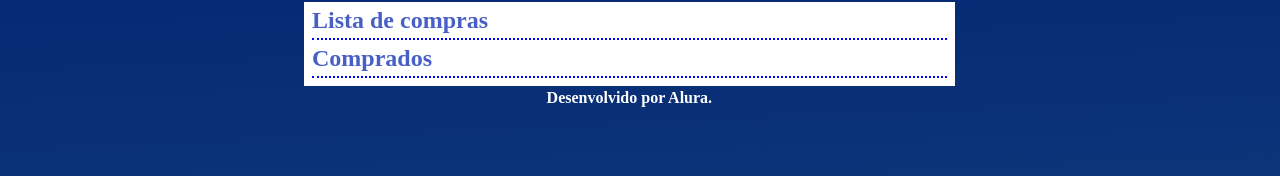
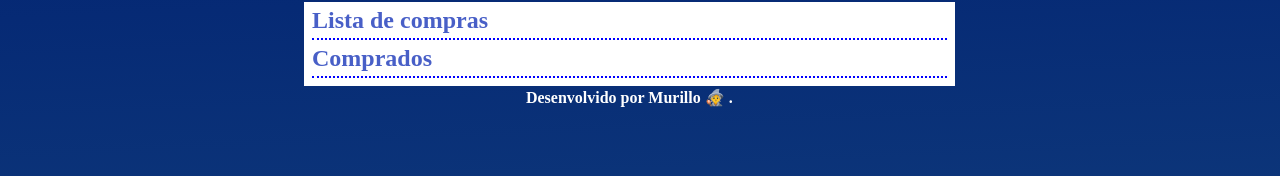
Before and after one commit to Murillo-Cecilio/Lista-de-compras, a plain HTML site: page index.html in a window 1280 px wide. Shown: the part 140-316 px from the top of the page. Drawn offline with nearby package versions, Linux system fonts and the light colour scheme; a web font is replaced by a local one.

Commit message:
adc emoji

```diff
--- a/index.html
+++ b/index.html
@@ -38,7 +38,7 @@
             </section>
 
         </div>
-        <footer class="has-text-centered has-text-white has-text-weight-bold">Desenvolvido por Alura.</footer>
+        <footer class="has-text-centered has-text-white has-text-weight-bold">Desenvolvido por Murillo &#x1F9D9;	.</footer>
     </main>
 
     <script src="js/main.js"></script>
```
